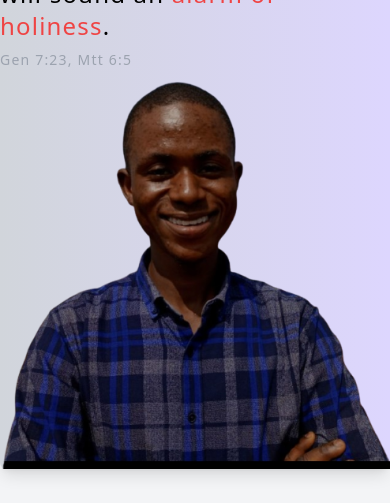
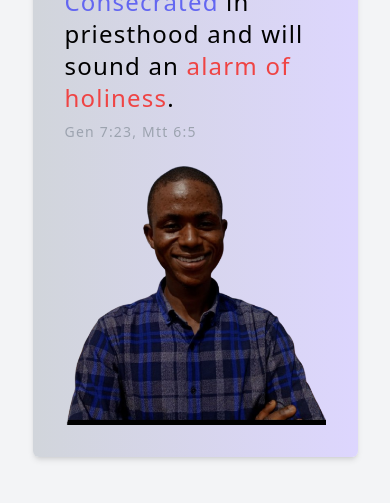
Before and after one commit to asahelcode/priestly-website, a Next.js app in the folder client/: page / in a window 390 px wide. Shown: the part 246-749 px from the top of the page. Built offline with nearby package versions, Linux system fonts and the light colour scheme.

Commit message:
Add Testimonial, Hero and Footer

```diff
--- /dev/null
+++ b/client/src/features/Footer.tsx
@@ -0,0 +1,10 @@
+
+const Footer = () => {
+  return (
+    <main className="w-full flex mx-auto p-4 items-center align-center border-t-2 border-gray-200">
+     <span className="font-bold flex mx-auto">Created by Priestly Gray</span>
+    </main>
+  )
+}
+
+export default Footer
--- a/client/src/features/Hero.tsx
+++ b/client/src/features/Hero.tsx
@@ -5,7 +5,7 @@ import HeroImage from "/public/images/pal-removebg-preview.png";
 
 const Hero: NextPage = () => {
   return (
-    <main className="h-54 relative w-full mx-auto mt-14 md:ml-28 flex-col md:flex md:w-5/6 items-center justify-around bg-gradient-to-r from-gray-300 to-violet-200 shadow-lg rounded-md">
+    <main className="h-54 relative w-5/6 mx-auto mt-8 md:ml-28 flex-col md:flex md:w-5/6 items-center justify-around bg-gradient-to-r from-gray-300 to-violet-200 shadow-md rounded-md p-8">
       <section className="w-full lg:w-2/5 text-2xl leading-8 tracking-wider">
         <span className="text-indigo-400">Building</span> relationship with God,{" "}
         <span className="text-indigo-500">Consecrated</span> in priesthood and
@@ -14,7 +14,7 @@ const Hero: NextPage = () => {
           Gen 7:23, Mtt 6:5
         </section>
       </section>
-      <Image src={HeroImage} alt="" height={300} width={250} className="flex w-full items-center"/>
+      <Image src={HeroImage} alt="" height={300} width={250} className="flex w-full items-center mt-4"/>
     </main>
   );
 };
--- a/client/src/features/Testimonial.tsx
+++ b/client/src/features/Testimonial.tsx
@@ -5,7 +5,7 @@ import data from "../data/testimonial.json";
 
 const Testimonial = () => {
   return (
-    <main className="ml-36 mt-8">
+    <main className="mt-8">
       {data.map((d) => (
         <PriestLeaderCard
           img={d.img}
```
